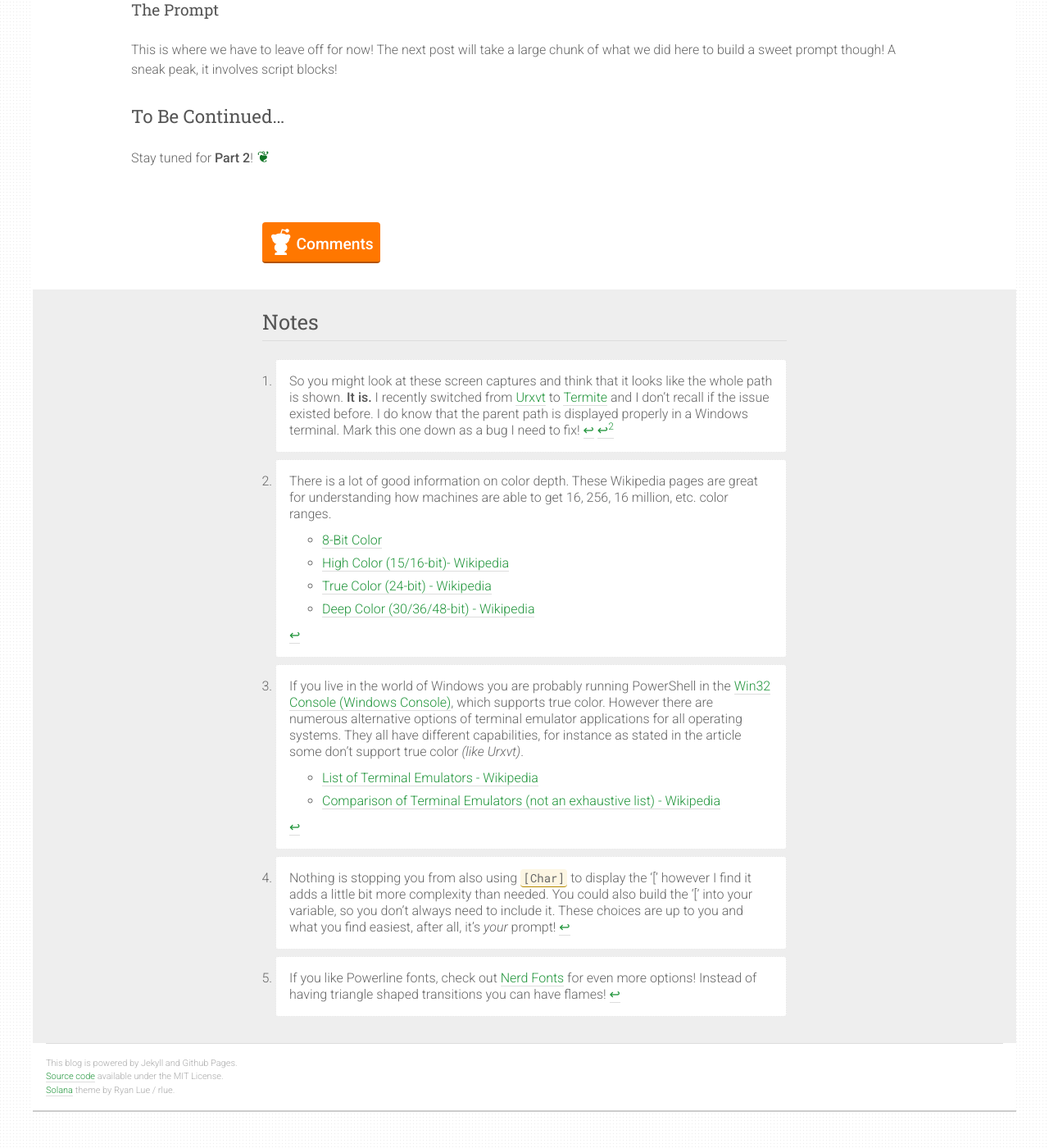
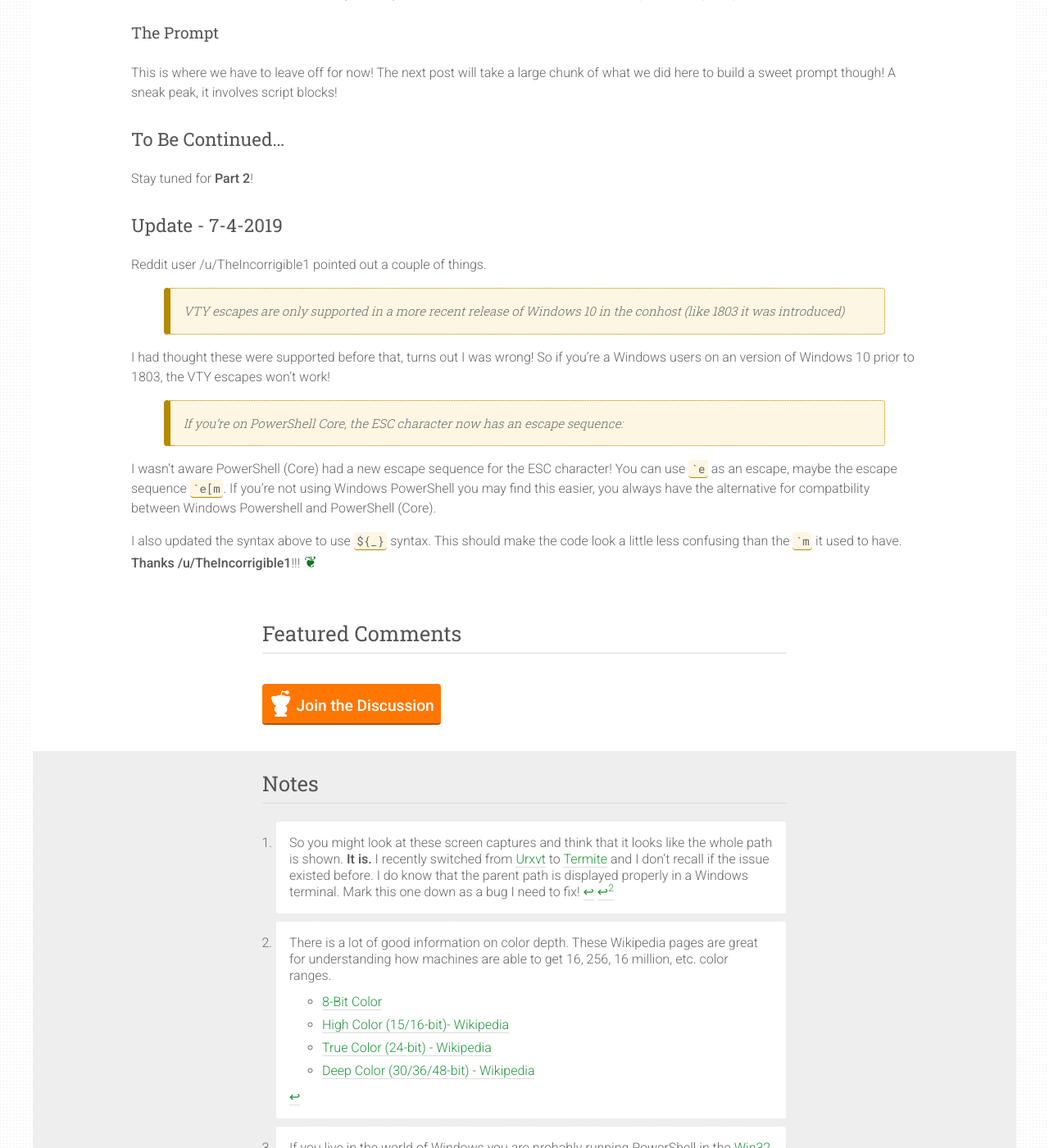
Before and after one commit to picobellobv/ephos.github.io, a Jekyll site: the page built from _posts/2019-6-24-PowerShell-Prompt-1.md, in a window 1280 px wide and 1400 px high, scrolled down 10302 px. Shown: the whole window at 82% size. Built offline with Jekyll 4.4.1, drawn with Linux system fonts in a browser that asks for light colours; a script that is not in the unit is left out; some of the changed text lies outside the part shown.

Commit message:
Updated Blog.
-Updated Reddit comments on last post.
-Cleaned up syntax thanks to /u/TheIncorrigible1
- Added some notes based on feedback from the Reddit /r/powershell community!

````diff
--- a/_posts/2019-6-24-PowerShell-Prompt-1.md
+++ b/_posts/2019-6-24-PowerShell-Prompt-1.md
@@ -6,6 +6,8 @@ tags: [powershell, linux, console]
 published : true
 reddit_post: https://www.reddit.com/r/PowerShell/comments/c88m3r/the_mostly_dependency_free_powershell_prompt_part/?
 featured_comments:
+  - url: 'https://www.reddit.com/r/PowerShell/comments/c88m3r/the_mostly_dependency_free_powershell_prompt_part/esm99sd/'
+  - url: 'https://www.reddit.com/r/PowerShell/comments/c88m3r/the_mostly_dependency_free_powershell_prompt_part/esmby7f/'
 ---
 
 ## The _(Mostly)_ Dependency Free PowerShell Prompt
@@ -29,6 +31,7 @@ featured_comments:
       - [Manual Linux](#Manual-Linux)
     - [The Prompt](#The-Prompt-1)
   - [To Be Continued...](#To-Be-Continued)
+  - [Update - 7-4-2019](#Update---7-4-2019)
 
 <!-- /TOC -->
 
@@ -164,16 +167,16 @@ This clearly bogged down my gif utility, and we don't have all day to see all 16
 
 ```powershell
 # 3/4-Bit 16 color example
-90..97 + 30..37 | ForEach-Object {"$charEsc[$_`m" + "Colors!"}
+90..97 + 30..37 | ForEach-Object {"$charEsc[${_}m" + "Colors!"}
 
 # 8-Bit 256 color example
-0..255 | ForEach-Object {Write-Host -Object ("$charEsc[38;5;$_`m" + "Colors!") -NoNewline}
+0..255 | ForEach-Object {Write-Host -Object ("$charEsc[38;5;${_}m" + "Colors!") -NoNewline}
 
 # 24-bit color example
 for ($red = 0; $red -le 255; $red++){
     for ($green = 0; $green -le 255; $green++){
         for ($blue = 0; $blue -le 255; $blue++){
-            Write-Host -Object ("$charEsc[38;2;$red;$green;$blue`m" + "COLORS!!! [R$red] [G$green] [B$blue]") -NoNewline
+            Write-Host -Object ("$charEsc[38;2;$red;$green;${blue}m" + "COLORS!!! [R$red] [G$green] [B$blue]") -NoNewline
         }
     }
 }
@@ -269,6 +272,20 @@ This is where we have to leave off for now!  The next post will take a large chu
 
 Stay tuned for **Part 2**!
 
+### Update - 7-4-2019
+
+Reddit user /u/TheIncorrigible1 pointed out a couple of things.
+
+> VTY escapes are only supported in a more recent release of Windows 10 in the conhost (like 1803 it was introduced)
+
+I had thought these were supported before that, turns out I was wrong!  So if you're a Windows users on an version of Windows 10 prior to 1803, the VTY escapes won't work!
+
+> If you're on PowerShell Core, the ESC character now has an escape sequence:
+
+I wasn't aware PowerShell (Core) had a new escape sequence for the ESC character!  You can use `` `e`` as an escape, maybe the escape sequence `` `e[m ``.  If you're not using Windows PowerShell you may find this easier, you always have the alternative for compatbility between Windows Powershell and PowerShell (Core).
+
+I also updated the syntax above to use `${_}` syntax. This should make  the code look a little less confusing than the `` `m `` it used to have.  **Thanks /u/TheIncorrigible1**!!!
+
 [^1]:
     So you might look at these screen captures and think that it looks like the whole path is shown.  **It is.**  I recently switched from [Urxvt][urxvt] to [Termite][termite] and I don't recall if the issue existed before.  I do know that the parent path is displayed properly in a Windows terminal.  Mark this one down as a bug I need to fix!
 
````
